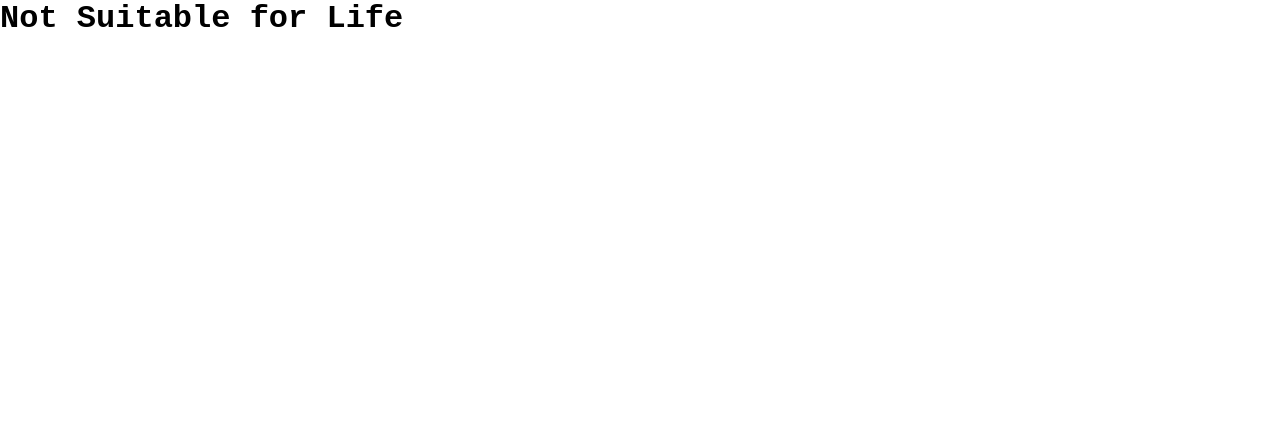
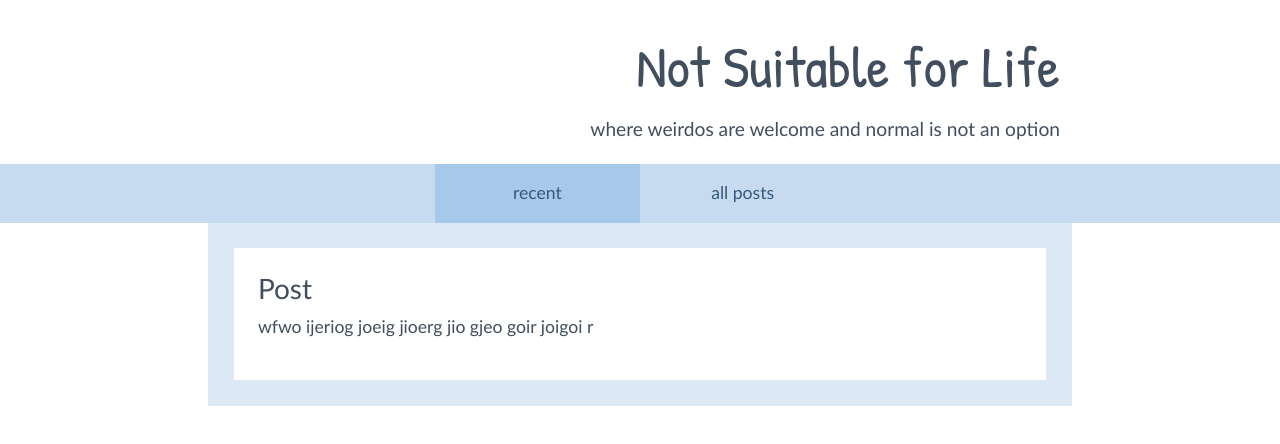
Before and after one commit to mlgranger540/words-of-a-fanboy, a plain HTML site: page index.html in a window 1280 px wide. Drawn offline with nearby package versions, Linux system fonts and the light colour scheme.

Commit message:
Add navbar and main panel sections + CSS styling throughout

```diff
--- a/assets/css/style.css
+++ b/assets/css/style.css
@@ -6,9 +6,72 @@
     border: 0;
 }
 
+body {
+    font-family: 'Trebuchet MS', 'Lucida Sans Unicode', 'Lucida Grande', 'Lucida Sans', Arial, sans-serif;
+    color: #414e5e;
+    font-size: 1.1rem;
+}
+
+a {
+    font-family: 'Trebuchet MS', 'Lucida Sans Unicode', 'Lucida Grande', 'Lucida Sans', Arial, sans-serif;
+    color: #414e5e;
+}
+
+/* a:hover {
+    color: #446894;
+    border-bottom: solid 1px #446894;
+} */
+
 
 /* Header */
 
 h1 {
-    font-family: 'Courier New', Courier, monospace;
+    font-family: 'Patrick Hand', cursive;
+    font-size: 3.6rem;
+    text-align: right;
 }
+
+h2 {
+    text-align: right;
+    font-size: 1.2rem;
+    text-transform: lowercase;
+}
+
+
+/* Navbar */
+
+#nav-row {
+    background-color: #c6dbef;
+    text-transform: lowercase;
+}
+
+.nav-tabs {
+    --bs-nav-tabs-border-width: none;
+    --bs-nav-tabs-border-radius: 0;
+}
+
+.nav-link {
+    color: #39577c;
+}
+
+.nav-link:hover {
+    color: #446894;
+    text-decoration: underline;
+}
+
+.active {
+    --bs-nav-tabs-link-active-color: #39577c;
+    --bs-nav-tabs-link-active-bg: #a6c9ea;
+}
+
+
+/* Main Panel */
+
+.panel {
+    background-color: #dde9f4;
+    padding: 2%;
+}
+
+.inner-panel {
+    background-color: white;
+}
--- a/index.html
+++ b/index.html
@@ -9,13 +9,59 @@
     <meta name="author" content="Matt Granger">
     <title>Not Suitable for Life</title>
     <!-- Stylesheets-->
+    <link rel="preconnect" href="https://fonts.googleapis.com">
+    <link rel="preconnect" href="https://fonts.gstatic.com" crossorigin>
+    <link href="https://fonts.googleapis.com/css2?family=Patrick+Hand&display=swap" rel="stylesheet">
+    <link href="https://cdn.jsdelivr.net/npm/bootstrap@5.3.2/dist/css/bootstrap.min.css" rel="stylesheet" integrity="sha384-T3c6CoIi6uLrA9TneNEoa7RxnatzjcDSCmG1MXxSR1GAsXEV/Dwwykc2MPK8M2HN" crossorigin="anonymous">
     <link href="assets/css/style.css" rel="stylesheet" type="text/css">
 </head>
 
 <body>
-    <header>
-        <h1>Not Suitable for Life</h1>
+    <!-- Header -->
+    <header class="container-fluid mt-2 pt-4 pb-3 px-1">
+        <div class="row">
+            <div class="col-2"></div>
+            <div class="col-8">
+                <h1 class="mb-3">Not Suitable for Life</h1>
+                <h2>Where weirdos are welcome and normal is not an option</h2>
+            </div>
+            <div class="col-2"></div>
+        </div>
     </header>
+
+    <!-- Navbar -->
+    <nav id="nav-row">
+        <div class="row">
+            <div class="col-4"></div>
+            <div class="col-4">
+                <ul class="nav nav-tabs nav-justified">
+                    <li class="nav-item">
+                        <a class="nav-link py-3 active" aria-current="page" href="./index.html">Recent</a>
+                    </li>
+                    <li class="nav-item">
+                        <a class="nav-link py-3" href="./all.html">All posts</a>
+                    </li>
+                </ul>
+            </div>
+            <div class="col-4"></div>
+        </div>
+    </nav>
+
+    <!-- Posts -->
+    <article class="container-fluid pb-3 px-1">
+        <div class="row">
+            <div class="col-2"></div>
+            <div class="panel col-8">
+                <div class="inner-panel p-4">
+                    <h3>Post</h3>
+                    <p>wfwo ijeriog joeig jioerg jio gjeo goir joigoi r</p>
+                </div>
+            </div>
+            <div class="col-2"></div>
+        </div>
+    </article>
+
+    <script src="https://cdn.jsdelivr.net/npm/bootstrap@5.3.2/dist/js/bootstrap.bundle.min.js" integrity="sha384-C6RzsynM9kWDrMNeT87bh95OGNyZPhcTNXj1NW7RuBCsyN/o0jlpcV8Qyq46cDfL" crossorigin="anonymous"></script>
 </body>
 
 </html>
```
